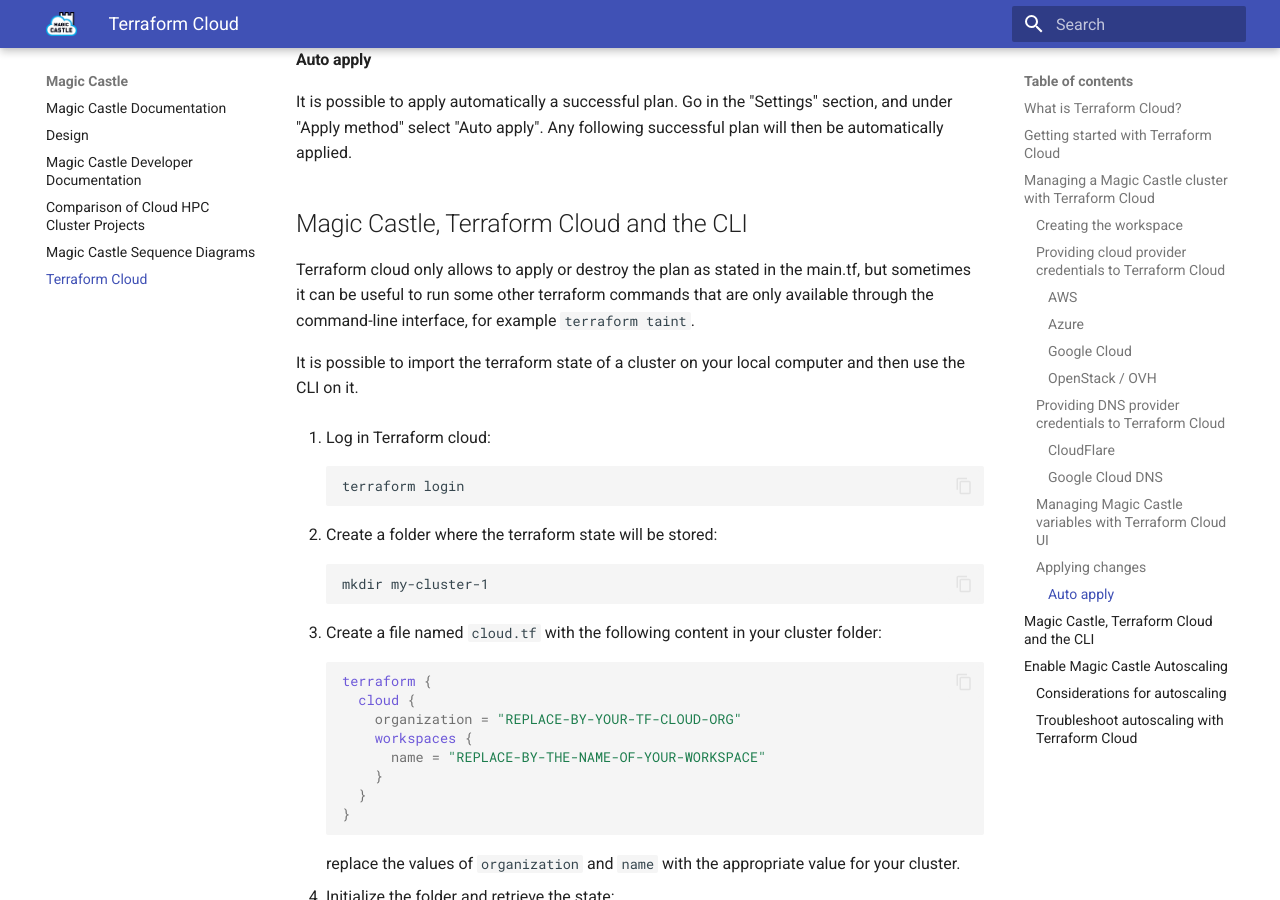
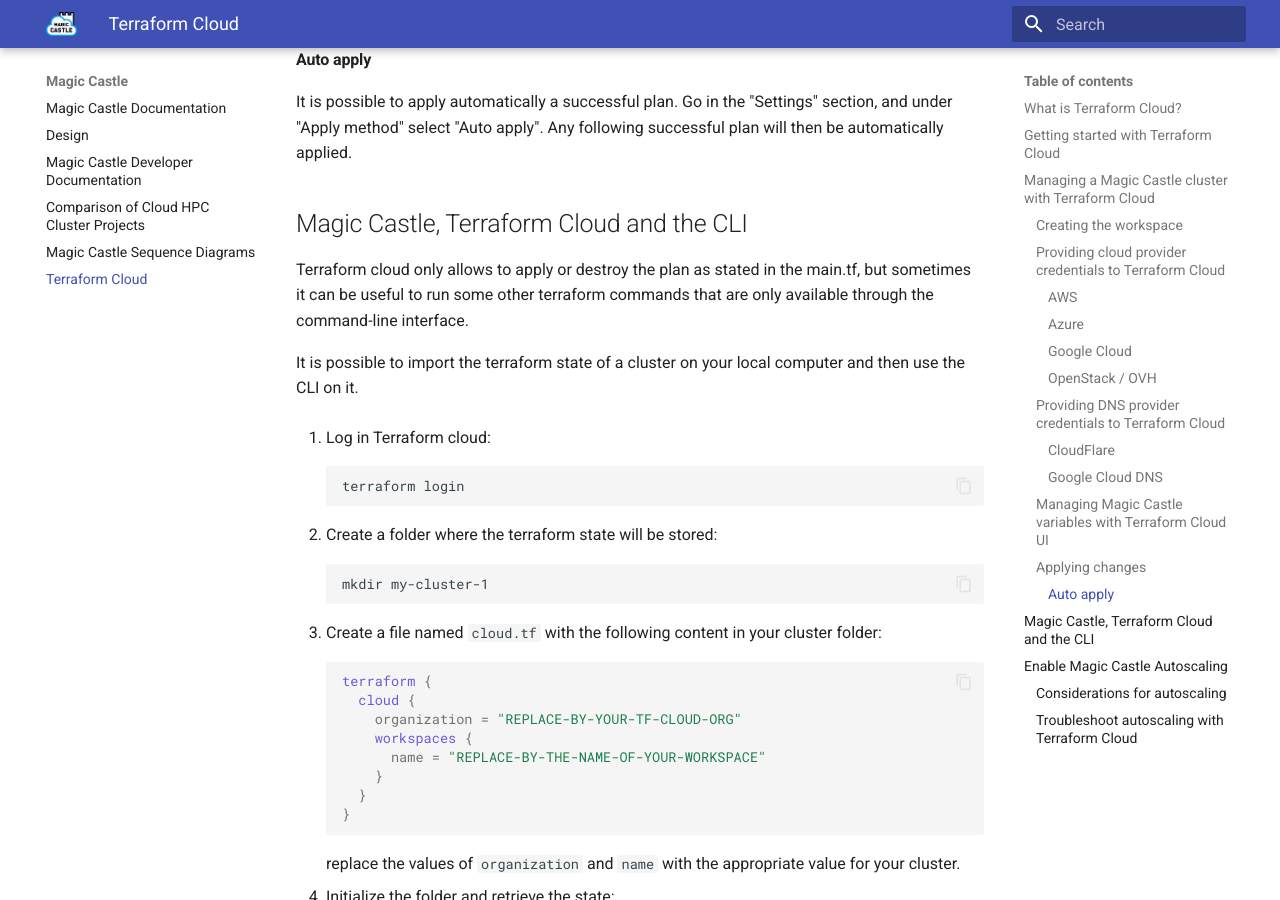
Before and after one commit to ComputeCanada/magic_castle, an MkDocs documentation site: the page built from docs/terraform_cloud.md, in a window 1280 px wide and 900 px high, scrolled down 3885 px. Built offline with MkDocs 1.6.1 and Material for MkDocs 9.7.7, drawn with Linux system fonts in a browser that asks for light colours.

Commit message:
Update documentation

```diff
--- a/docs/terraform_cloud.md
+++ b/docs/terraform_cloud.md
@@ -188,7 +188,7 @@
 
 Terraform cloud only allows to apply or destroy the plan as stated in the main.tf,
 but sometimes it can be useful to run some other terraform commands that are only
-available through the command-line interface, for example `terraform taint`.
+available through the command-line interface.
 
 It is possible to import the terraform state of a cluster on your local computer
 and then use the CLI on it.
```
Also changed, not shown: docs/README.md (+7 -8 lines).
